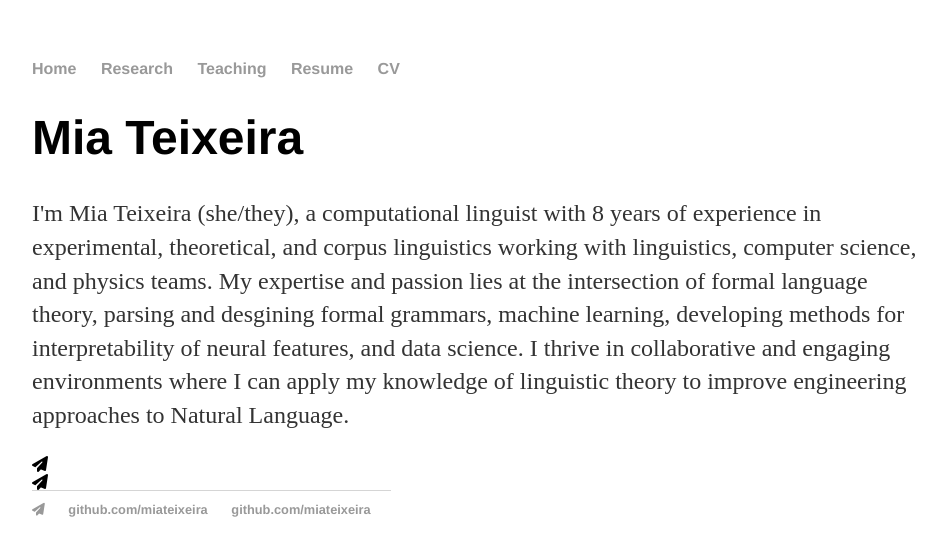
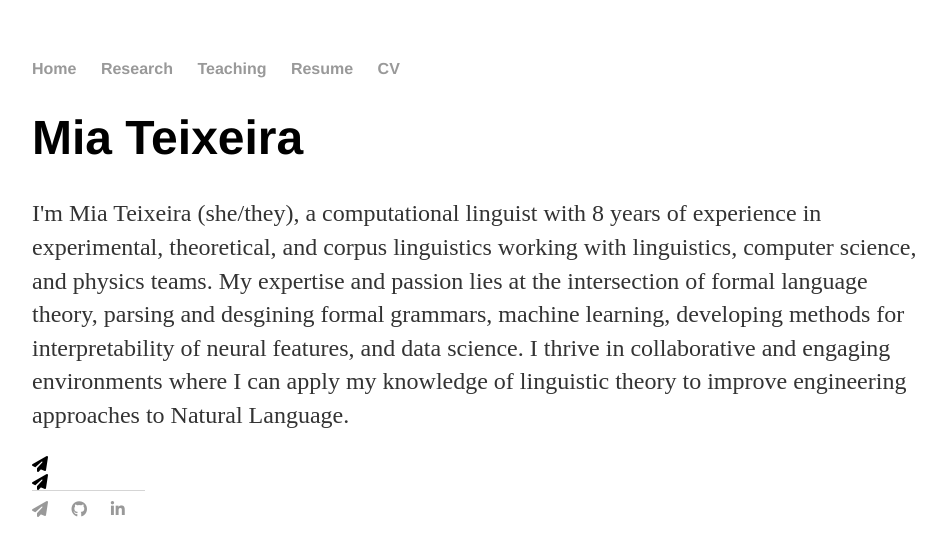
Before and after one commit to miateixeira/miateixeira.github.io, a Jekyll site: the page built from index.html, in a window 1280 px wide. Shown: the top 556 px of the page, without its empty margins (160-1106 px from the left). Built offline with Jekyll 4.4.1, drawn with Linux system fonts in a browser that asks for light colours; nearby versions of some CDN libraries.

Commit message:
icons woo

```diff
--- a/_layouts/default.html
+++ b/_layouts/default.html
@@ -5,10 +5,6 @@
     <!-- link to main stylesheet -->
     <link rel="stylesheet" type="text/css" href="/css/main.css">
     <script src="https://kit.fontawesome.com/3836e67666.js" crossorigin="anonymous"></script>
-    <!-- <link rel="stylesheet" href="//netdna.bootstrapcdn.com/font-awesome/3.2.1/css/font-awesome.css"> -->
-    <!-- <link rel="stylesheet" href="https://use.fontawesome.com/releases/v5.0.7/css/all.css"> -->
-    <!-- <link rel="stylesheet" href="https://cdnjs.cloudflare.com/ajax/libs/font-awesome/4.7.0/css/font-awesome.min.css"> -->
-
   </head>
   <body>
     <nav>
@@ -27,9 +23,9 @@
     </div><!-- /.container -->
     <footer>
       <ul>
-        <li><a href="mailto:mia.teixeira314@gmail.com"><i class="fa fa-paper-plane"></i></a></li>
-        <li><a href="https://github.com/miateixeira">github.com/miateixeira</a></li>
-        <li><a href="https://linkedin.com/in/miateixeira">github.com/miateixeira</a></li>
+        <li><a href="mailto:mia.teixeira314@gmail.com"><i class="fa fa-paper-plane fa-lg"></i></a></li>
+        <li><a href="https://github.com/miateixeira"><i class="fa fa-github fa-lg"></i></a></li>
+        <li><a href="https://linkedin.com/in/miateixeira"><i class = "fa fa-linkedin fa-lg"></i></a></li>
       </ul>
     </footer>
   </body>
```
